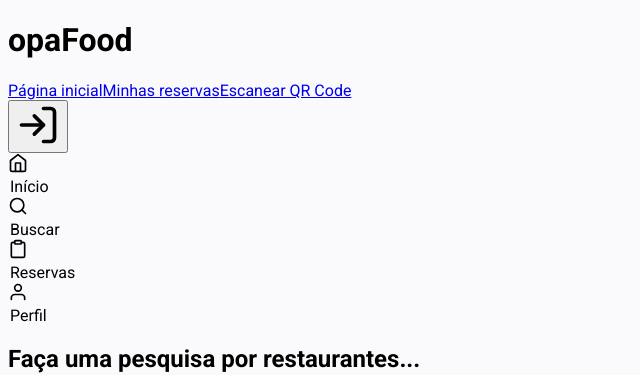
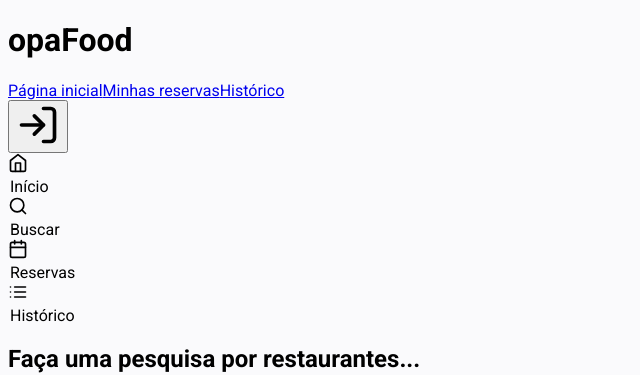
Before and after one commit to RuanScherer/OpaFood, a Next.js app in the folder web/: page / in a window 1280 px wide. Shown: the top 375 px of the page, without its empty margins (0-640 px from the left). Built offline with nearby package versions, Linux system fonts and the light colour scheme.

Commit message:
fix: change menu options

```diff
--- a/web/components/Header.tsx
+++ b/web/components/Header.tsx
@@ -1,6 +1,6 @@
 import Link from 'next/link'
 import { useEffect, useState } from 'react'
-import { FiClipboard, FiHome, FiLogIn, FiSearch, FiUser } from 'react-icons/fi'
+import { FiCalendar, FiHome, FiList, FiLogIn, FiSearch } from 'react-icons/fi'
 import { getAuthenticationTokenData } from '../helpers/token'
 
 const Header: React.FC = () => {
@@ -32,7 +32,7 @@ const Header: React.FC = () => {
                   Minhas reservas
                 </a>
                 <a href="#" className="flex items-center hover:opacity-70 transition">
-                  Escanear QR Code
+                  Histórico
                 </a>
               </nav>
             </div>
@@ -68,16 +68,16 @@ const Header: React.FC = () => {
           <legend className="text-xs">Buscar</legend>
         </a>
         <a className="flex flex-col items-center hover:opacity-70 transition cursor-pointer">
-          <FiClipboard
+          <FiCalendar
             className="mb-1 stroke-2"
             size={20}/>
           <legend className="text-xs">Reservas</legend>
         </a>
         <a className="flex flex-col items-center hover:opacity-70 transition cursor-pointer">
-          <FiUser
+          <FiList
             className="mb-1 stroke-2"
             size={20}/>
-          <legend className="text-xs">Perfil</legend>
+          <legend className="text-xs">Histórico</legend>
         </a>
       </footer>
     </>
```
